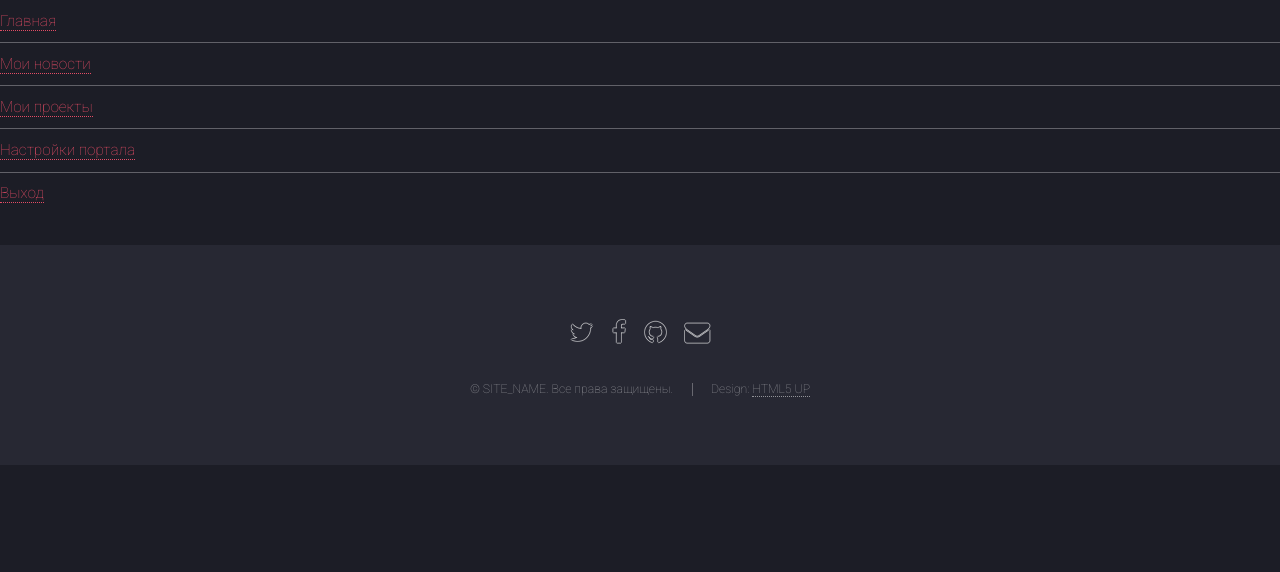
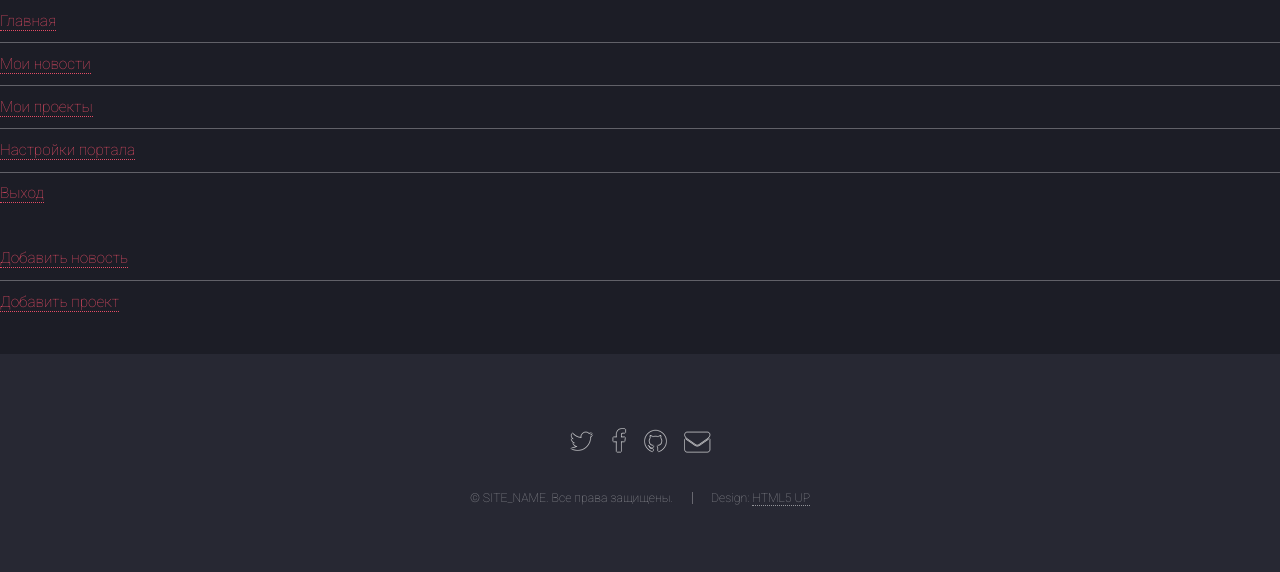
Before and after one commit to MakDIGer/MyBlogPHP, a PHP site: template templates/default/acp/sidebar.php in a window 1280 px wide. Shown: the part 54-626 px from the top of the page. Run offline with PHP 8.4, Linux system fonts and the light colour scheme; the template is opened without the code that fills it, so the values that code supplies are empty; some libraries are stand-ins or nearby versions.

Commit message:
Add a new menu in ACP

```diff
--- a/templates/default/acp/sidebar.php
+++ b/templates/default/acp/sidebar.php
@@ -19,6 +19,10 @@
 													<li><a href="acp_settings.html">Настройки портала</a></li>
 													<li><a href="acp_login.html">Выход</a></li>
 												</ul>
+												<ul class="alt">
+													<li><a href="acp_addnews.html">Добавить новость</a></li>
+													<li><a href="acp_addprojects.html">Добавить проект</a></li>
+												</ul>
 											</p>
 										</section>
 									</section>
```
